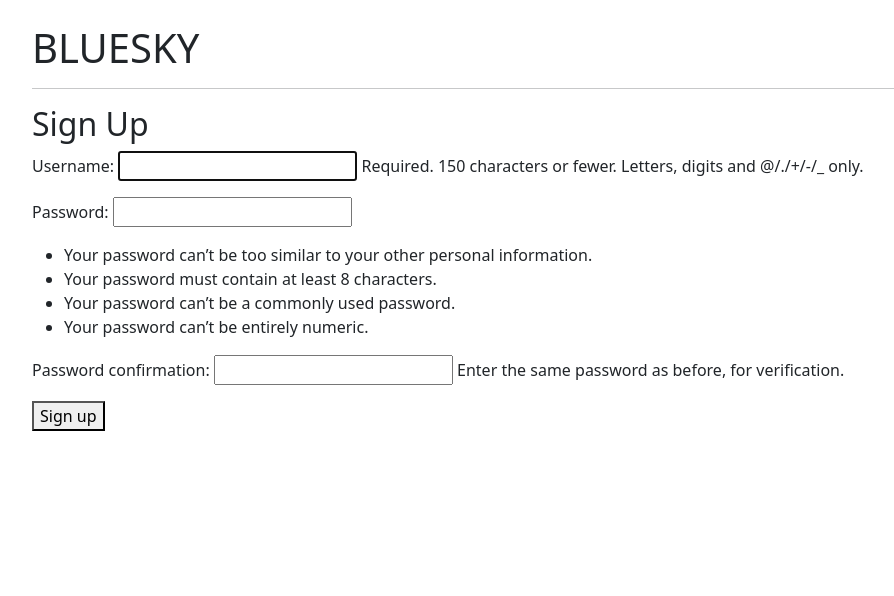
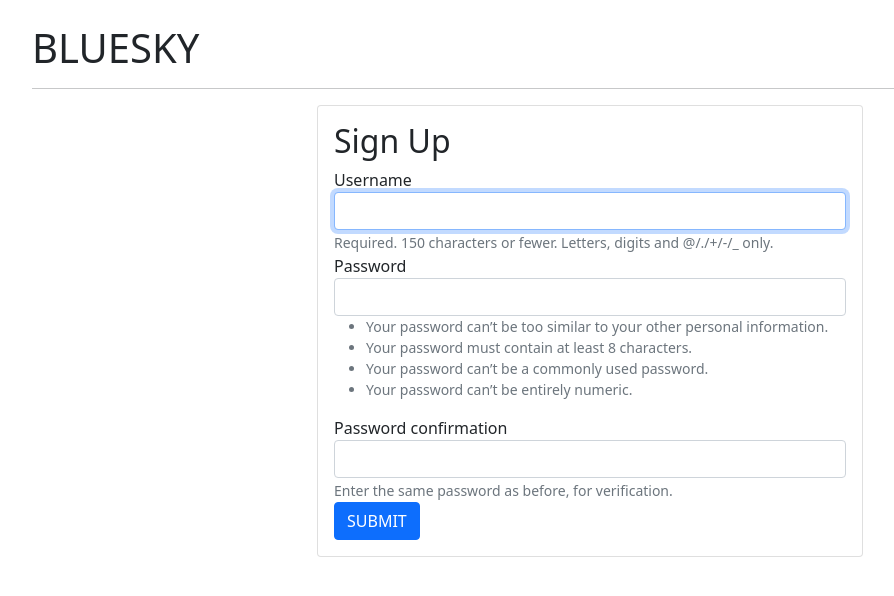
Before and after one commit to Sanidhya2101/social-media-project, a Django app: page /signup/ in a window 1280 px wide. Shown: the part 56-652 px from the top of the page, without its empty margins (50-944 px from the left). Run offline with Django 3.2, Linux system fonts and the light colour scheme; some libraries are stand-ins or nearby versions.

Commit message:
Update signup.html

```diff
--- a/CSEA_Project/SocialMedia/Templates/registration/signup.html
+++ b/CSEA_Project/SocialMedia/Templates/registration/signup.html
@@ -1,11 +1,22 @@
 {% extends 'base.html' %}
 
+{% load crispy_forms_tags %}
+
+
 {% block content %}
-  <h2>Sign Up</h2>
-  <form method="post">
-  	{% csrf_token %}
-  	{{ form.as_p }}
-  	<button type="submit">Sign up</button>
+  <form method="post" novalidate>
+    <div class="row justify-content-center">
+      <div class="col-6">
+        <div class="card">
+          <div class="card-body">
+            <h2>Sign Up</h2>
+  	        {% csrf_token %}
+  	        {{ form|crispy }}
+            <button type="submit" class="btn btn-primary">SUBMIT</button>
+          </div>
+        </div>
+      </div>
+    </div>
   </form>
 
   {% endblock %}
```
